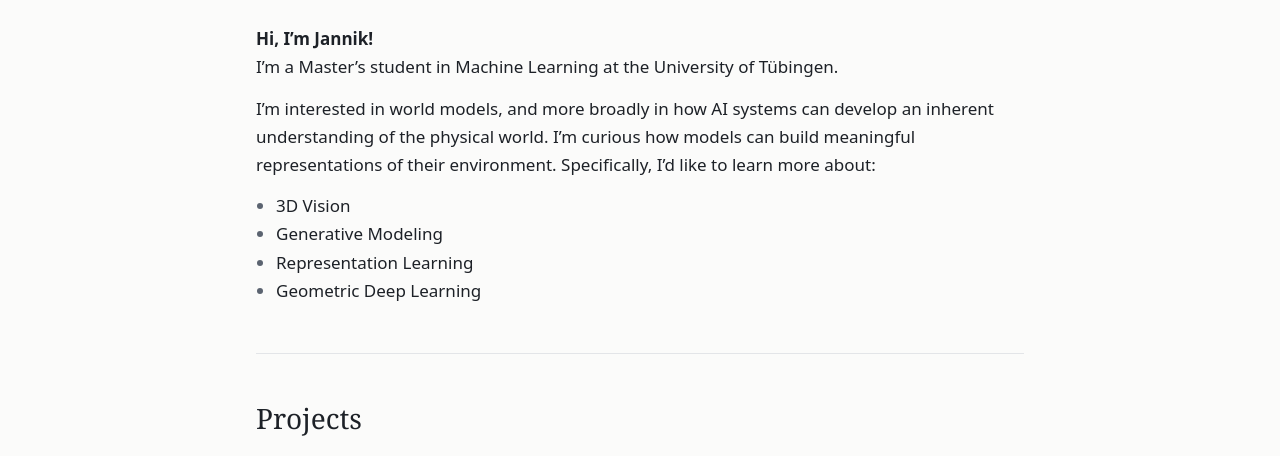
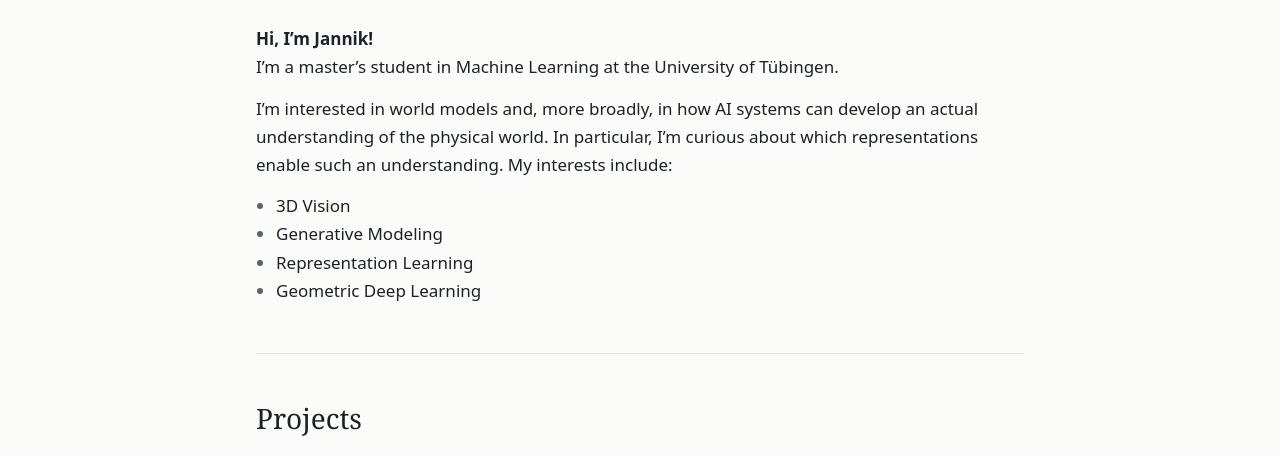
Before and after one commit to jmaen/jmaen.github.io, an Astro site: page / in a window 1280 px wide. Shown: the part 272-728 px from the top of the page. Built offline with nearby package versions, Linux system fonts and the light colour scheme; Astro itself is replaced by a stand-in of ours.

Commit message:
Minor revision

```diff
--- a/src/content/about.md
+++ b/src/content/about.md
@@ -1,7 +1,7 @@
 **Hi, I'm Jannik!**\
-I'm a Master's student in Machine Learning at the University of Tübingen.
+I'm a master's student in Machine Learning at the University of Tübingen.
 
-I'm interested in world models, and more broadly in how AI systems can develop an inherent understanding of the physical world. I'm curious how models can build meaningful representations of their environment. Specifically, I'd like to learn more about:
+I'm interested in world models and, more broadly, in how AI systems can develop an actual understanding of the physical world. In particular, I'm curious about which representations enable such an understanding. My interests include:
 
 - 3D Vision
 - Generative Modeling
```
